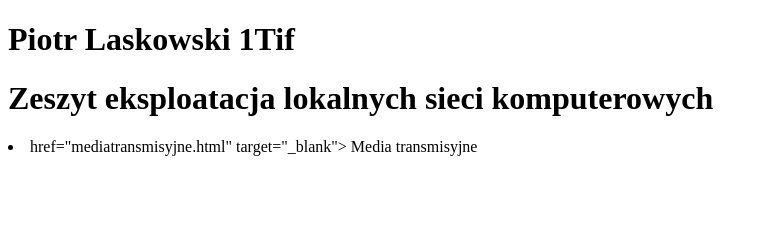
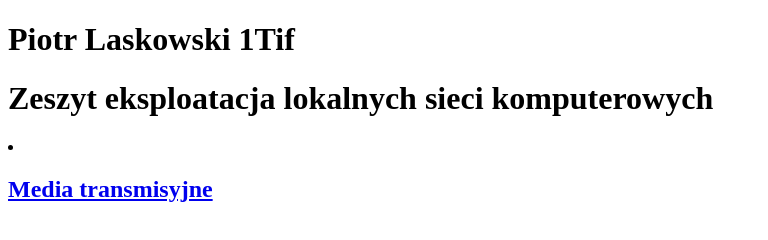
Before and after one commit to piotrek1tif/zeszyt, a plain HTML site: page siecikomputerowe.html in a window 1280 px wide. Shown: the whole page, without its empty margins (0-768 px from the left). Drawn offline with Linux system fonts and the light colour scheme.

Commit message:
Update siecikomputerowe.html

```diff
--- a/siecikomputerowe.html
+++ b/siecikomputerowe.html
@@ -10,7 +10,8 @@
     <h1>Piotr Laskowski 1Tif
     <h1>Zeszyt eksploatacja lokalnych sieci komputerowych</h1>
 
-        <li><a> href="mediatransmisyjne.html" target="_blank">
+        <li><h2><a href="mediatransmisyjne.html" target="_blank">
                     Media transmisyjne    </a>
     </li>
+        </h2>
     </body>
```
